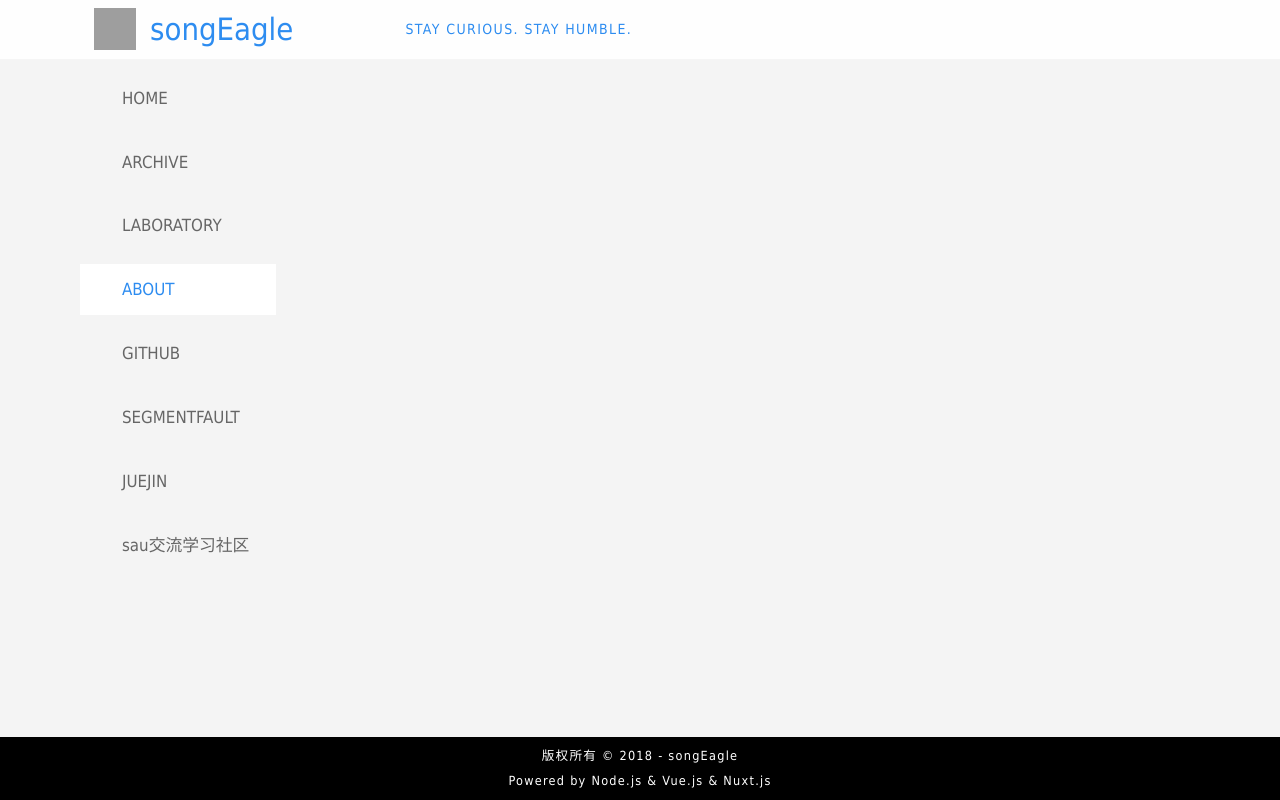
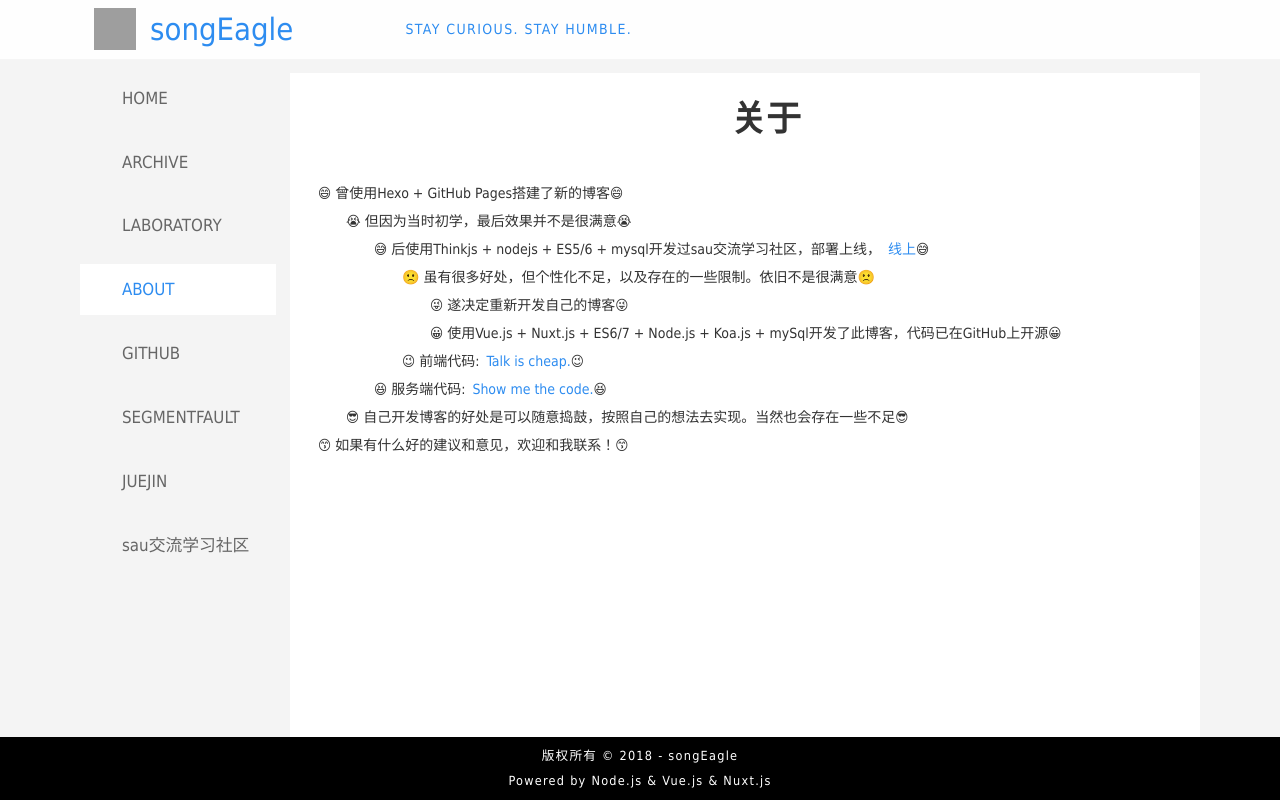
Before and after one commit to saucxs/songEagle, a Nuxt app: page /about in a window 1280 px wide. Built offline with nearby package versions, Linux system fonts and the light colour scheme; no server answers; grey boxes are pictures that could not be loaded.

Commit message:
实验室页面，关于页面，归档页面

```diff
--- /dev/null
+++ b/pages/about.vue
@@ -0,0 +1,139 @@
+<template>
+  <section class="about">
+    <h2 class="title">
+      <svg class="icon" aria-hidden="true">
+        <use xlink:href="#icon-about"></use>
+      </svg>关于
+    </h2>
+    <p class="small-screen-indent">😄 曾使用Hexo + GitHub Pages搭建了新的博客😄</p>
+    <p class="indent-1 small-screen-indent">😭 但因为当时初学，最后效果并不是很满意😭</p>
+    <p class="indent-2 small-screen-indent">😅 后使用Thinkjs + nodejs + ES5/6 + mysql开发过sau交流学习社区，部署上线，<a href="https://www.mwcxs.top" target="_blank">线上</a>😅</p>
+    <p class="indent-3 small-screen-indent">🙁 虽有很多好处，但个性化不足，以及存在的一些限制。依旧不是很满意🙁</p>
+    <p class="indent-4 small-screen-indent">😜 遂决定重新开发自己的博客😜</p>
+    <p class="indent-4 small-screen-indent">😀 使用Vue.js + Nuxt.js + ES6/7 + Node.js + Koa.js + mySql开发了此博客，代码已在GitHub上开源😀</p>
+    <p class="indent-3 small-screen-indent">😉 前端代码:<a href="https://github.com/saucxs/songEagle" target="_blank">Talk is cheap.</a>😉</p>
+    <p class="indent-2 small-screen-indent">😆 服务端代码:<a href="https://github.com/saucxs/songEagle_backManage" target="_blank">Show me the code.</a>😆</p>
+    <p class="indent-1 small-screen-indent">😎 自己开发博客的好处是可以随意捣鼓，按照自己的想法去实现。当然也会存在一些不足😎</p>
+    <p class="small-screen-indent">😙 如果有什么好的建议和意见，欢迎和我联系！😙</p>
+    <div class="contact">
+      <span class="qrcode wx">
+        <svg class="icon" aria-hidden="true">
+          <use xlink:href="#icon-weixin"></use>
+        </svg>
+      </span>
+      <span class="qrcode qq">
+        <svg class="icon" aria-hidden="true">
+          <use xlink:href="#icon-qq"></use>
+        </svg>
+      </span>
+      <a href="mailto:saucxs@163.com" class="no-underline" title="saucxs@163.com">
+        <svg class="icon" aria-hidden="true">
+          <use xlink:href="#icon-email"></use>
+        </svg>
+      </a>
+    </div>
+  </section>
+</template>
+
+<script>
+import axios from 'axios';
+import qs from 'qs';
+export default {
+  head () {
+    return {
+      title: '关于 - Powered by songEagle'
+    };
+  },
+  created () {
+    axios.post('/track/addEventTrack', qs.stringify({
+      key: 'VIEW_ABOUT'
+    }));
+  }
+};
+</script>
+
+<style lang="scss" scoped>
+@import "~assets/sass/app";
+.about {
+  padding: 2em;
+  min-height: $minHeight;
+  background-color: #fff;
+  box-sizing: border-box;
+  .title {
+    margin-bottom: 1.2em;
+    font-size: 2.5em;
+    color: #333;
+    line-height: 1;
+    text-align: center;
+
+    .icon {
+      width: 0.9em;
+      height: 0.9em;
+      vertical-align: -0.05em;
+      margin-right: 0.3em;
+    }
+  }
+  p {
+    font-size: 1em;
+    line-height: 2;
+    color: #333;
+
+    a {
+      color: $base-color;
+      margin-left: 0.5em;
+    }
+  }
+  .indent-1 {
+    text-indent: 2em;
+  }
+  .indent-2 {
+    text-indent: 4em;
+  }
+  .indent-3 {
+    text-indent: 6em;
+  }
+  .indent-4 {
+    text-indent: 8em;
+  }
+  .contact {
+    margin-top: 4em;
+    display: flex;
+    flex-wrap: nowrap;
+    justify-content: space-around;
+
+    .icon {
+      width: 5em;
+      height: 5em;
+    }
+    .qrcode {
+      position: relative;
+      cursor: pointer;
+      &::after {
+        content:'';
+        position: absolute;
+        width: 20em;
+        height: 20em;
+        bottom: 5.5em;
+        background-size: 100% 100%;
+        transition: all 0.5s;
+        opacity: 0;
+        z-index: -1;
+      }
+      &:hover {
+        &::after {
+          opacity: 1;
+          z-index: 1;
+        }
+      }
+    }
+    .wx::after {
+      left: -7.5em;
+      background-image: url(/weixin.png);
+    }
+    .qq::after {
+      left: -8em;
+      background-image: url(/qq.png);
+    }
+  }
+}
+</style>
--- /dev/null
+++ b/pages/archive.vue
@@ -0,0 +1,128 @@
+<template>
+  <section class="archive">
+    <p class="archive-title">
+      <svg class="icon" aria-hidden="true">
+        <use xlink:href="#icon-archive"></use>
+      </svg>归档
+    </p>
+    <div class="archive-com-sec archive-cat">
+      <p class="sort-title">
+        <svg class="icon" aria-hidden="true">
+          <use xlink:href="#icon-cat"></use>
+        </svg>类别
+      </p>
+      <div class="sort-items">
+        <nuxt-link :to="`/search/category/${cat.id}`" v-for="cat in categories" :key="cat.id" v-if="cat.count > 0">{{ cat.name }} ({{ cat.count }})</nuxt-link>
+      </div>
+    </div>
+    <div class="archive-com-sec archive-tag">
+      <p class="sort-title">
+        <svg class="icon" aria-hidden="true">
+          <use xlink:href="#icon-tag"></use>
+        </svg>标签
+      </p>
+      <div class="sort-items">
+        <nuxt-link :to="`/search/tag/${tag.id}`" v-for="tag in tags" :key="tag.id" v-if="tag.count > 0">{{ tag.name }} ({{ tag.count }})</nuxt-link>
+      </div>
+    </div>
+    <div class="archive-com-sec archive-time">
+      <p class="sort-title">
+        <svg class="icon" aria-hidden="true">
+          <use xlink:href="#icon-time"></use>
+        </svg>时间
+      </p>
+      <div class="sort-items">
+        <time-line v-for="(time, index) in timePosts" :key="index" :time-post="time"></time-line>
+      </div>
+    </div>
+  </section>
+</template>
+
+<script>
+import axios from 'axios';
+import TimeLine from '~/components/TimeLine';
+import qs from 'qs';
+export default {
+  head () {
+    return {
+      title: '归档 - Powered by saucxs'
+    };
+  },
+  asyncData () {
+    return axios.get(`/post/getArchive`).then(res => {
+      if (res.data.success === 1) {
+        return {
+          categories: res.data.categories,
+          tags: res.data.tags,
+          timePosts: res.data.times
+        };
+      } else {
+        return { categories: [], tags: [] };
+      }
+    });
+  },
+  components: {
+    TimeLine
+  },
+  created () {
+    axios.post('/track/addEventTrack', qs.stringify({
+      key: 'VIEW_ARCHIVE'
+    }));
+  }
+};
+</script>
+
+
+<style lang="scss" scoped>
+@import '~assets/sass/app';
+.archive {
+  padding-top: 2em;
+  background-color: #fff;
+
+  .archive-title {
+    margin-bottom: 1.5em;
+    font-size: 2.5em;
+    color: #333;
+    line-height: 1;
+    text-align: center;
+
+    .icon {
+      width: 0.9em;
+      height: 0.9em;
+      vertical-align: -0.1em;
+      margin-right: 0.3em;
+    }
+  }
+  .archive-com-sec {
+    margin-bottom: 1em;
+
+    &:last-child {
+      margin-bottom: 0;
+    }
+  }
+  .sort-title {
+    font-size: 1.5em;
+    padding: 0.5em 0 0.5em 1em;
+    box-sizing: border-box;
+    border-left: 0.15em solid $base-color;
+    .icon {
+      width: 0.9em;
+      height: 0.9em;
+      vertical-align: -0.1em;
+      margin-right: 0.2em;
+    }
+  }
+  .sort-items {
+    padding: 0.5em 1em;
+    font-size: 1.2em;
+    a {
+      display: inline-block;
+      padding: 0.6em 0.8em;
+      margin: 0.5em;
+      border-radius: 0.2em;
+      background-color: rgba(27,31,35,.05);
+      color: $base-color;
+    }
+  }
+}
+</style>
--- /dev/null
+++ b/pages/laboratory.vue
@@ -0,0 +1,77 @@
+<template>
+  <section class="laboratory">
+    <h2 class="title">
+      <svg class="icon" aria-hidden="true">
+        <use xlink:href="#icon-lab"></use>
+      </svg>实验室
+    </h2>
+    <div class="proj-list">
+      <project-list class="lab-project"
+                    v-for="(project, index) in projectList"
+                    :project="project"
+                    :position="`${index % 2 === 0 ? 'left' : 'right'}`"
+                    :key="project.id"></project-list>
+    </div>
+  </section>
+</template>
+
+<script>
+import axios from 'axios';
+import Project from '~/components/Project.vue';
+import qs from 'qs';
+
+export default {
+  head () {
+    return {
+      title: '实验室 - Powered by Don'
+    };
+  },
+  asyncData () {
+    return axios.get(`/post/getLaboratory`).then(res => {
+      if (res.data.success === 1) {
+        return {
+          projectList: res.data.posts
+        };
+      } else {
+        return { projectList: [] };
+      }
+    });
+  },
+  components: {
+    'project-list': Project
+  },
+  created () {
+    axios.post('/track/addEventTrack', qs.stringify({
+      key: 'VIEW_LABORATORY'
+    }));
+  }
+};
+</script>
+
+<style lang="scss" scoped>
+@import "~assets/sass/app";
+.laboratory {
+  position: relative;
+  overflow: hidden;
+  width: 100%;
+  min-height: $minHeight;
+  background-color: #fff;
+  box-sizing: border-box;
+  padding: 2em 0;
+
+  .title {
+    margin-bottom: 1.2em;
+    font-size: 2.5em;
+    color: #333;
+    line-height: 1;
+    text-align: center;
+
+    .icon {
+      width: 0.9em;
+      height: 0.9em;
+      vertical-align: -0.1em;
+      margin-right: 0.3em;
+    }
+  }
+}
+</style>
```
